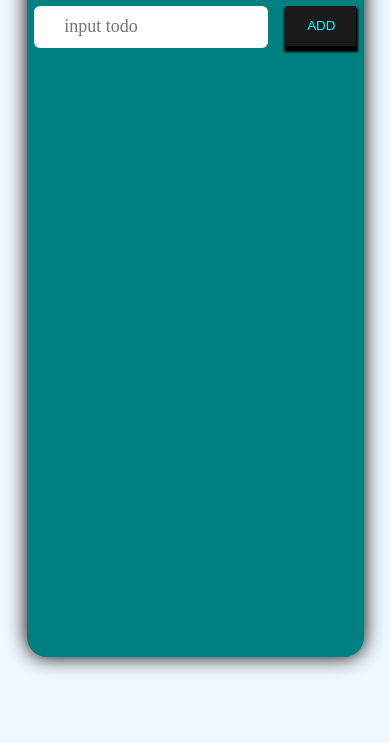
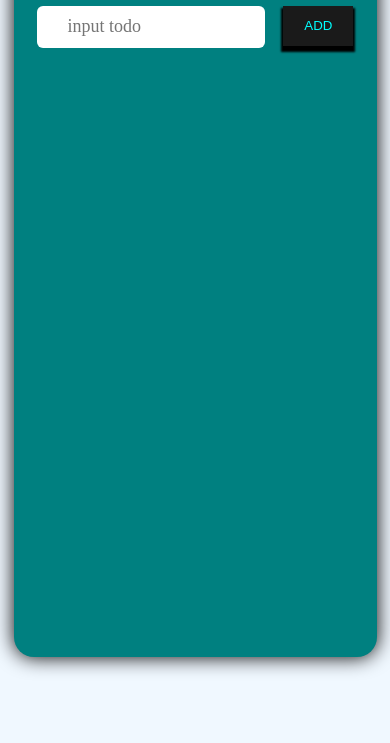
Before and after one commit to mammanyacham/todo-list, a plain HTML site: page index.html in a window 390 px wide. Shown: the part 101-844 px from the top of the page. Drawn offline with Linux system fonts and the light colour scheme.

Commit message:
add margin to add-todo div when max-width is 480px

```diff
--- a/elements.css
+++ b/elements.css
@@ -152,12 +152,13 @@ body{
     background-color: #e85d04;
 }
 
-@media (max-width:400px) {
+@media (max-width:480px) {
     .container {
-      width: 90%;
+      width: 97%;
     }
 
-    .quote{
-        font-size: small;
+    .add-todo{
+        margin-right: 5%;
+        margin-left: 5%;
     }
 }
```
